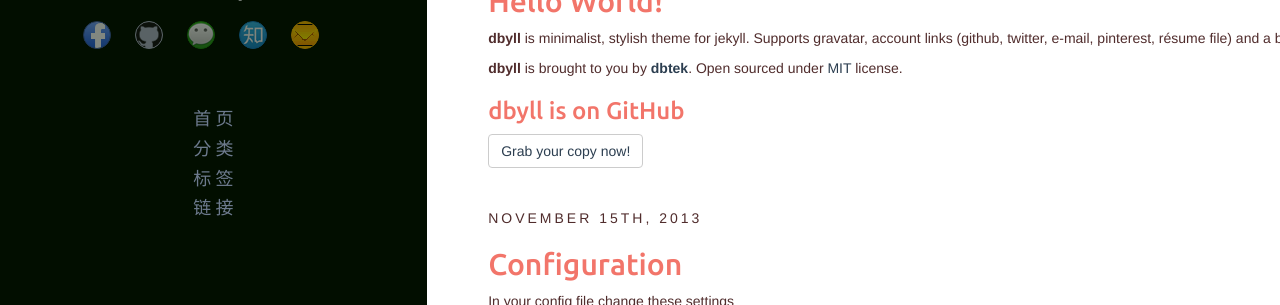
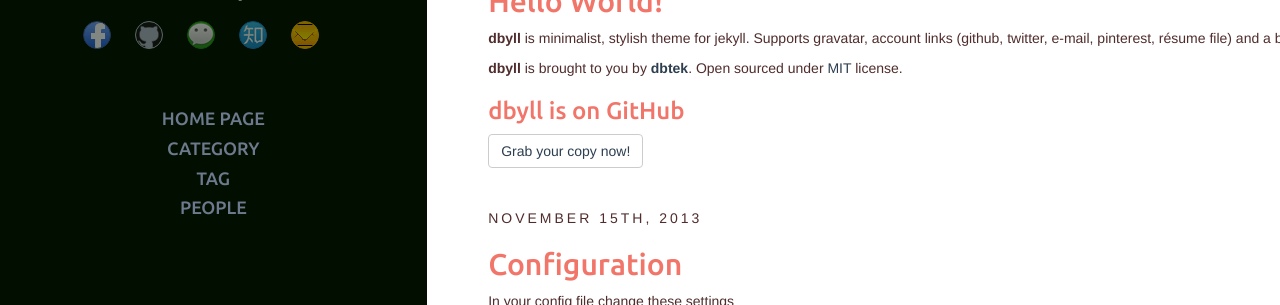
Before and after one commit to NicolasZhuChen/EvanAndE.github.io, a Jekyll site: the page built from index.html, in a window 1280 px wide. Shown: the part 318-623 px from the top of the page. Built offline with Jekyll 4.4.1, drawn with Linux system fonts in a browser that asks for light colours; the list of posts is cut into pages by our own code.

Commit message:
配合增加people页做的修改

```diff
--- a/_includes/sidebar.html
+++ b/_includes/sidebar.html
@@ -68,10 +68,10 @@
 		{% endif %}
 	</ul>
 	<div class="tag-title">
-		<h5 class="navigation"><a href="{{ site.BASE_PATH }}/">首&nbsp;页</a></h5>
-		<h5 class="navigation"><a href="{{ site.BASE_PATH }}/categories.html">分&nbsp;类</a></h5>
-		<h5 class="navigation"><a href="{{ site.BASE_PATH }}/tags.html">标&nbsp;签</a></h5>
-		<h5 class="navigation"><a href="{{ site.BASE_PATH }}/1970/01/01/links.html">链&nbsp;接</a></h5>
+		<h5 class="navigation"><a href="{{ site.BASE_PATH }}/">HOME PAGE</a></h5>
+		<h5 class="navigation"><a href="{{ site.BASE_PATH }}/categories.html">CATEGORY</a></h5>
+		<h5 class="navigation"><a href="{{ site.BASE_PATH }}/tags.html">TAG</a></h5>
+		<h5 class="navigation"><a href="{{ site.BASE_PATH }}/people.html">PEOPLE</a></h5>
 	</div>
 	<div>
 		<img src="{{ site.BASE_PATH }}/assets/image/wxqrcode.jpg" class="wxqrcode" />
--- a/assets/js/app.js
+++ b/assets/js/app.js
@@ -18,7 +18,7 @@
      * Tags & categories tab activation based on hash value. If hash is undefined then first tab is activated.
      */
     function activateTab() {
-      if(['/tags.html', '/categories.html'].indexOf(window.location.pathname) > -1) {
+      if(['/tags.html', '/categories.html','/people.html'].indexOf(window.location.pathname) > -1) {
         var hash = window.location.hash;
         if(hash)
           $('.tab-pane').length && $('a[href="' + hash + '"]').tab('show');
```
